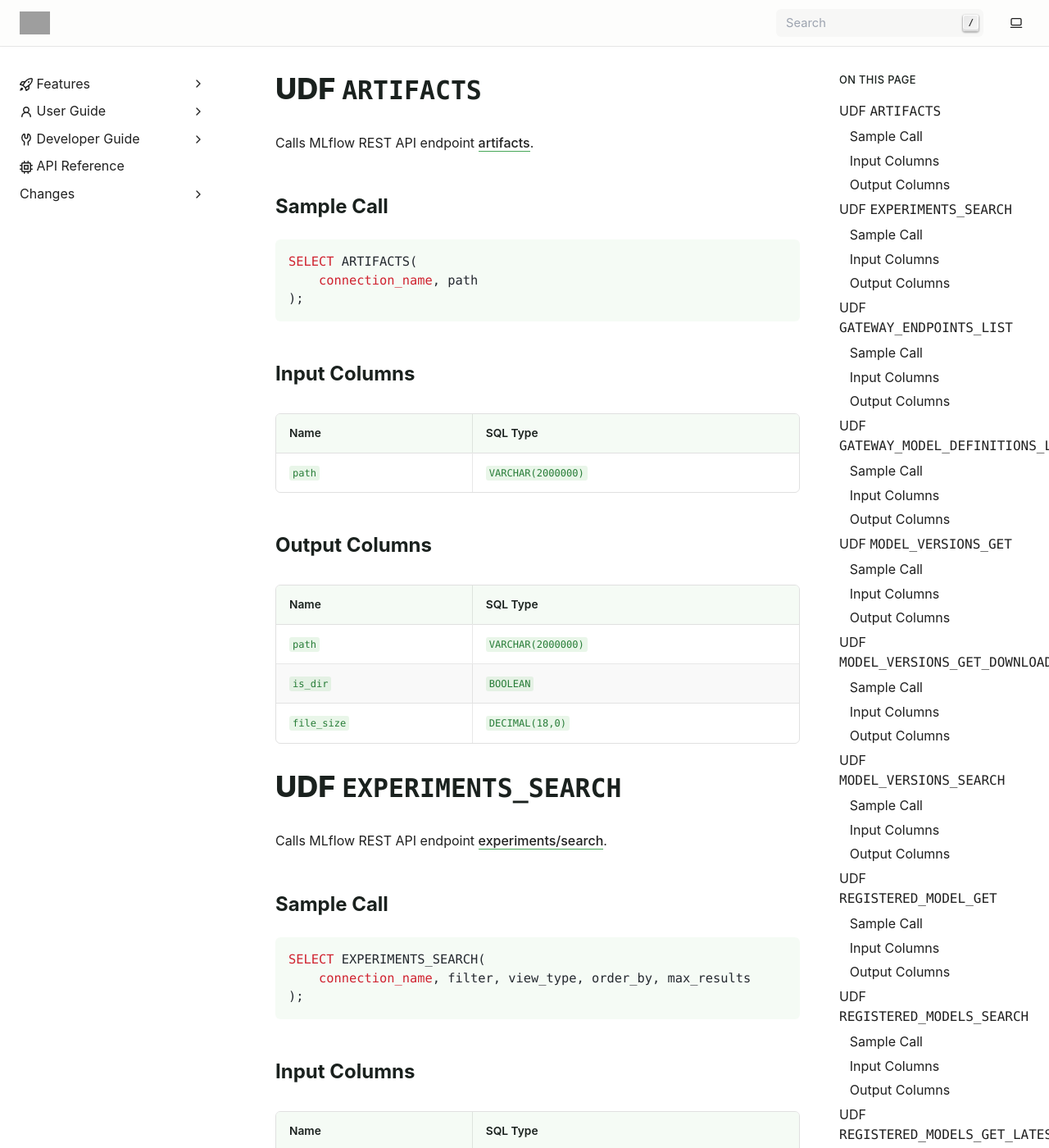
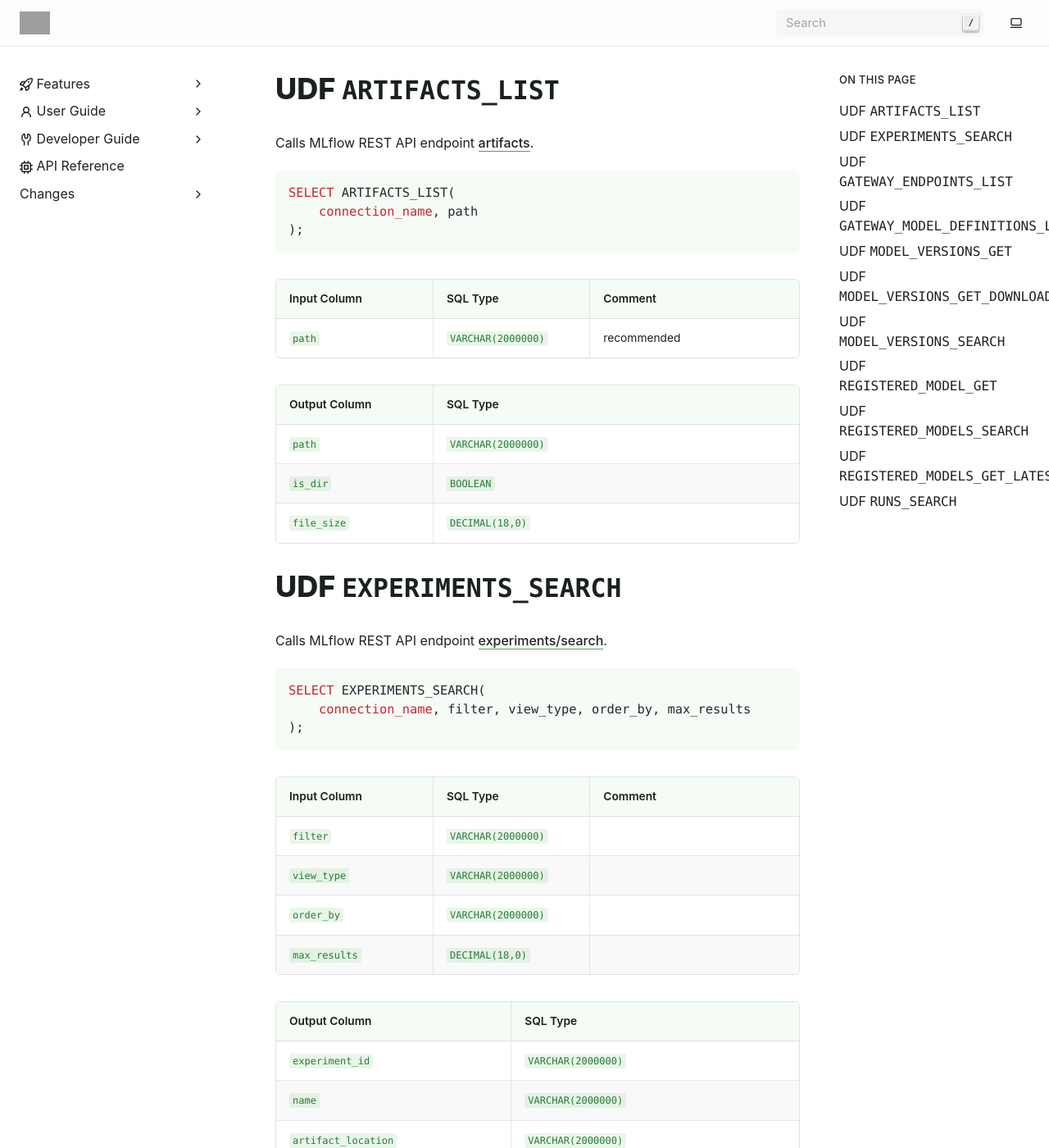
Before and after one commit to exasol/mlflow-plugin, a Sphinx documentation site: the page built from doc/user_guide/access_mlflow/rest_endpoints.rst, in a window 1280 px wide and 1400 px high. Shown: the whole window at 82% size. Built offline with Sphinx 7.4.7, drawn with Linux system fonts in a browser that asks for light colours; pages that are not in the unit, such as notebooks, are missing from menus; some of the changed text lies outside the part shown; grey boxes are pictures that could not be loaded.

Commit message:
#90: Configure names of Virtual Schema tables

```diff
--- a/doc/user_guide/access_mlflow/rest_endpoints.rst
+++ b/doc/user_guide/access_mlflow/rest_endpoints.rst
@@ -1,37 +1,31 @@
-UDF ``ARTIFACTS``
------------------
+UDF ``ARTIFACTS_LIST``
+----------------------
 
 Calls MLflow REST API endpoint `artifacts <https://mlflow.org/docs/latest/api_reference/rest-api.html#mlflowartifactsmlflowartifactsservicelistartifacts>`_.
 
-Sample Call
-^^^^^^^^^^^
-
 .. code-block:: sql
 
-    SELECT ARTIFACTS(
+    SELECT ARTIFACTS_LIST(
         connection_name, path
     );
 
-Input Columns
-^^^^^^^^^^^^^
+.. list-table::
+   :header-rows: 1
+   :widths: 30 30 40
+
+   * - Input Column
+     - SQL Type
+     - Comment
+   * - ``path``
+     - ``VARCHAR(2000000)``
+     - recommended
+
 
 .. list-table::
    :header-rows: 1
-   :widths: 30 50
+   :widths: 30 70
 
-   * - Name
-     - SQL Type
-   * - ``path``
-     - ``VARCHAR(2000000)``
-
-Output Columns
-^^^^^^^^^^^^^^
-
-.. list-table::
-   :header-rows: 1
-   :widths: 30 50
-
-   * - Name
+   * - Output Column
      - SQL Type
    * - ``path``
      - ``VARCHAR(2000000)``
@@ -45,41 +39,38 @@ UDF ``EXPERIMENTS_SEARCH``
 
 Calls MLflow REST API endpoint `experiments/search <https://mlflow.org/docs/latest/api_reference/rest-api.html#search-experiments>`_.
 
-Sample Call
-^^^^^^^^^^^
-
 .. code-block:: sql
 
     SELECT EXPERIMENTS_SEARCH(
         connection_name, filter, view_type, order_by, max_results
     );
 
-Input Columns
-^^^^^^^^^^^^^
+.. list-table::
+   :header-rows: 1
+   :widths: 30 30 40
+
+   * - Input Column
+     - SQL Type
+     - Comment
+   * - ``filter``
+     - ``VARCHAR(2000000)``
+     -
+   * - ``view_type``
+     - ``VARCHAR(2000000)``
+     -
+   * - ``order_by``
+     - ``VARCHAR(2000000)``
+     -
+   * - ``max_results``
+     - ``DECIMAL(18,0)``
+     -
+
 
 .. list-table::
    :header-rows: 1
-   :widths: 30 50
+   :widths: 30 70
 
-   * - Name
-     - SQL Type
-   * - ``filter``
-     - ``VARCHAR(2000000)``
-   * - ``view_type``
-     - ``VARCHAR(2000000)``
-   * - ``order_by``
-     - ``VARCHAR(2000000)``
-   * - ``max_results``
-     - ``DECIMAL(18,0)``
-
-Output Columns
-^^^^^^^^^^^^^^
-
-.. list-table::
-   :header-rows: 1
-   :widths: 30 50
-
-   * - Name
+   * - Output Column
      - SQL Type
    * - ``experiment_id``
      - ``VARCHAR(2000000)``
@@ -105,37 +96,32 @@ UDF ``GATEWAY_ENDPOINTS_LIST``
 
 Calls MLflow REST API endpoint `gateway/endpoints/list <https://mlflow.org/docs/latest/api_reference/rest-api.html#list-gateway-endpoints>`_.
 
-Sample Call
-^^^^^^^^^^^
-
 .. code-block:: sql
 
     SELECT GATEWAY_ENDPOINTS_LIST(
         connection_name, provider, secret_id
     );
 
-Input Columns
-^^^^^^^^^^^^^
+.. list-table::
+   :header-rows: 1
+   :widths: 30 30 40
+
+   * - Input Column
+     - SQL Type
+     - Comment
+   * - ``provider``
+     - ``VARCHAR(2000000)``
+     -
+   * - ``secret_id``
+     - ``VARCHAR(2000000)``
+     -
+
 
 .. list-table::
    :header-rows: 1
-   :widths: 30 50
+   :widths: 30 70
 
-   * - Name
-     - SQL Type
-   * - ``provider``
-     - ``VARCHAR(2000000)``
-   * - ``secret_id``
-     - ``VARCHAR(2000000)``
-
-Output Columns
-^^^^^^^^^^^^^^
-
-.. list-table::
-   :header-rows: 1
-   :widths: 30 50
-
-   * - Name
+   * - Output Column
      - SQL Type
    * - ``endpoint_id``
      - ``VARCHAR(2000000)``
@@ -169,37 +155,32 @@ UDF ``GATEWAY_MODEL_DEFINITIONS_LIST``
 
 Calls MLflow REST API endpoint `gateway/model-definitions/list <https://mlflow.org/docs/latest/api_reference/rest-api.html#list-gateway-model-definitions>`_.
 
-Sample Call
-^^^^^^^^^^^
-
 .. code-block:: sql
 
     SELECT GATEWAY_MODEL_DEFINITIONS_LIST(
         connection_name, provider, secret_id
     );
 
-Input Columns
-^^^^^^^^^^^^^
+.. list-table::
+   :header-rows: 1
+   :widths: 30 30 40
+
+   * - Input Column
+     - SQL Type
+     - Comment
+   * - ``provider``
+     - ``VARCHAR(2000000)``
+     -
+   * - ``secret_id``
+     - ``VARCHAR(2000000)``
+     -
+
 
 .. list-table::
    :header-rows: 1
-   :widths: 30 50
+   :widths: 30 70
 
-   * - Name
-     - SQL Type
-   * - ``provider``
-     - ``VARCHAR(2000000)``
-   * - ``secret_id``
-     - ``VARCHAR(2000000)``
-
-Output Columns
-^^^^^^^^^^^^^^
-
-.. list-table::
-   :header-rows: 1
-   :widths: 30 50
-
-   * - Name
+   * - Output Column
      - SQL Type
    * - ``model_definition_id``
      - ``VARCHAR(2000000)``
@@ -235,37 +216,32 @@ UDF ``MODEL_VERSIONS_GET``
 
 Calls MLflow REST API endpoint `model-versions/get <https://mlflow.org/docs/latest/api_reference/rest-api.html#get-modelversion>`_.
 
-Sample Call
-^^^^^^^^^^^
-
 .. code-block:: sql
 
     SELECT MODEL_VERSIONS_GET(
         connection_name, name, version
     );
 
-Input Columns
-^^^^^^^^^^^^^
+.. list-table::
+   :header-rows: 1
+   :widths: 30 30 40
+
+   * - Input Column
+     - SQL Type
+     - Comment
+   * - ``name``
+     - ``VARCHAR(2000000)``
+     - mandatory
+   * - ``version``
+     - ``VARCHAR(2000000)``
+     - mandatory
+
 
 .. list-table::
    :header-rows: 1
-   :widths: 30 50
+   :widths: 30 70
 
-   * - Name
-     - SQL Type
-   * - ``name``
-     - ``VARCHAR(2000000)``
-   * - ``version``
-     - ``VARCHAR(2000000)``
-
-Output Columns
-^^^^^^^^^^^^^^
-
-.. list-table::
-   :header-rows: 1
-   :widths: 30 50
-
-   * - Name
+   * - Output Column
      - SQL Type
    * - ``name``
      - ``VARCHAR(2000000)``
@@ -305,37 +281,32 @@ UDF ``MODEL_VERSIONS_GET_DOWNLOAD_URI``
 
 Calls MLflow REST API endpoint `model-versions/get-download-uri <https://mlflow.org/docs/latest/api_reference/rest-api.html#get-download-uri-for-modelversion-artifacts>`_.
 
-Sample Call
-^^^^^^^^^^^
-
 .. code-block:: sql
 
     SELECT MODEL_VERSIONS_GET_DOWNLOAD_URI(
         connection_name, name, version
     );
 
-Input Columns
-^^^^^^^^^^^^^
+.. list-table::
+   :header-rows: 1
+   :widths: 30 30 40
+
+   * - Input Column
+     - SQL Type
+     - Comment
+   * - ``name``
+     - ``VARCHAR(2000000)``
+     - mandatory
+   * - ``version``
+     - ``VARCHAR(2000000)``
+     - mandatory
+
 
 .. list-table::
    :header-rows: 1
-   :widths: 30 50
+   :widths: 30 70
 
-   * - Name
-     - SQL Type
-   * - ``name``
-     - ``VARCHAR(2000000)``
-   * - ``version``
-     - ``VARCHAR(2000000)``
-
-Output Columns
-^^^^^^^^^^^^^^
-
-.. list-table::
-   :header-rows: 1
-   :widths: 30 50
-
-   * - Name
+   * - Output Column
      - SQL Type
    * - ``artifact_uri``
      - ``VARCHAR(2000000)``
@@ -345,39 +316,35 @@ UDF ``MODEL_VERSIONS_SEARCH``
 
 Calls MLflow REST API endpoint `model-versions/search <https://mlflow.org/docs/latest/api_reference/rest-api.html#search-modelversions>`_.
 
-Sample Call
-^^^^^^^^^^^
-
 .. code-block:: sql
 
     SELECT MODEL_VERSIONS_SEARCH(
         connection_name, filter, order_by, max_results
     );
 
-Input Columns
-^^^^^^^^^^^^^
+.. list-table::
+   :header-rows: 1
+   :widths: 30 30 40
+
+   * - Input Column
+     - SQL Type
+     - Comment
+   * - ``filter``
+     - ``VARCHAR(2000000)``
+     -
+   * - ``order_by``
+     - ``VARCHAR(2000000)``
+     -
+   * - ``max_results``
+     - ``DECIMAL(18,0)``
+     -
+
 
 .. list-table::
    :header-rows: 1
-   :widths: 30 50
+   :widths: 30 70
 
-   * - Name
-     - SQL Type
-   * - ``filter``
-     - ``VARCHAR(2000000)``
-   * - ``order_by``
-     - ``VARCHAR(2000000)``
-   * - ``max_results``
-     - ``DECIMAL(18,0)``
-
-Output Columns
-^^^^^^^^^^^^^^
-
-.. list-table::
-   :header-rows: 1
-   :widths: 30 50
-
-   * - Name
+   * - Output Column
      - SQL Type
    * - ``name``
      - ``VARCHAR(2000000)``
@@ -417,35 +384,29 @@ UDF ``REGISTERED_MODEL_GET``
 
 Calls MLflow REST API endpoint `registered-models/get <https://mlflow.org/docs/latest/api_reference/rest-api.html#get-registeredmodel>`_.
 
-Sample Call
-^^^^^^^^^^^
-
 .. code-block:: sql
 
     SELECT REGISTERED_MODEL_GET(
         connection_name, name
     );
 
-Input Columns
-^^^^^^^^^^^^^
+.. list-table::
+   :header-rows: 1
+   :widths: 30 30 40
+
+   * - Input Column
+     - SQL Type
+     - Comment
+   * - ``name``
+     - ``VARCHAR(2000000)``
+     - mandatory
+
 
 .. list-table::
    :header-rows: 1
-   :widths: 30 50
+   :widths: 30 70
 
-   * - Name
-     - SQL Type
-   * - ``name``
-     - ``VARCHAR(2000000)``
-
-Output Columns
-^^^^^^^^^^^^^^
-
-.. list-table::
-   :header-rows: 1
-   :widths: 30 50
-
-   * - Name
+   * - Output Column
      - SQL Type
    * - ``name``
      - ``VARCHAR(2000000)``
@@ -471,39 +432,35 @@ UDF ``REGISTERED_MODELS_SEARCH``
 
 Calls MLflow REST API endpoint `registered-models/search <https://mlflow.org/docs/latest/api_reference/rest-api.html#search-registeredmodels>`_.
 
-Sample Call
-^^^^^^^^^^^
-
 .. code-block:: sql
 
     SELECT REGISTERED_MODELS_SEARCH(
         connection_name, filter, order_by, max_results
     );
 
-Input Columns
-^^^^^^^^^^^^^
+.. list-table::
+   :header-rows: 1
+   :widths: 30 30 40
+
+   * - Input Column
+     - SQL Type
+     - Comment
+   * - ``filter``
+     - ``VARCHAR(2000000)``
+     -
+   * - ``order_by``
+     - ``VARCHAR(2000000)``
+     -
+   * - ``max_results``
+     - ``DECIMAL(18,0)``
+     -
+
 
 .. list-table::
    :header-rows: 1
-   :widths: 30 50
+   :widths: 30 70
 
-   * - Name
-     - SQL Type
-   * - ``filter``
-     - ``VARCHAR(2000000)``
-   * - ``order_by``
-     - ``VARCHAR(2000000)``
-   * - ``max_results``
-     - ``DECIMAL(18,0)``
-
-Output Columns
-^^^^^^^^^^^^^^
-
-.. list-table::
-   :header-rows: 1
-   :widths: 30 50
-
-   * - Name
+   * - Output Column
      - SQL Type
    * - ``name``
      - ``VARCHAR(2000000)``
@@ -529,37 +486,32 @@ UDF ``REGISTERED_MODELS_GET_LATEST_VERSIONS``
 
 Calls MLflow REST API endpoint `registered-models/get-latest-versions <https://mlflow.org/docs/latest/api_reference/rest-api.html#get-latest-modelversions>`_.
 
-Sample Call
-^^^^^^^^^^^
-
 .. code-block:: sql
 
     SELECT REGISTERED_MODELS_GET_LATEST_VERSIONS(
         connection_name, name, stages
     );
 
-Input Columns
-^^^^^^^^^^^^^
+.. list-table::
+   :header-rows: 1
+   :widths: 30 30 40
+
+   * - Input Column
+     - SQL Type
+     - Comment
+   * - ``name``
+     - ``VARCHAR(2000000)``
+     - mandatory
+   * - ``stages``
+     - ``VARCHAR(2000000)``
+     -
+
 
 .. list-table::
    :header-rows: 1
-   :widths: 30 50
+   :widths: 30 70
 
-   * - Name
-     - SQL Type
-   * - ``name``
-     - ``VARCHAR(2000000)``
-   * - ``stages``
-     - ``VARCHAR(2000000)``
-
-Output Columns
-^^^^^^^^^^^^^^
-
-.. list-table::
-   :header-rows: 1
-   :widths: 30 50
-
-   * - Name
+   * - Output Column
      - SQL Type
    * - ``name``
      - ``VARCHAR(2000000)``
@@ -599,43 +551,41 @@ UDF ``RUNS_SEARCH``
 
 Calls MLflow REST API endpoint `runs/search <https://mlflow.org/docs/latest/api_reference/rest-api.html#search-runs>`_.
 
-Sample Call
-^^^^^^^^^^^
-
 .. code-block:: sql
 
     SELECT RUNS_SEARCH(
         connection_name, experiment_ids, filter, run_view_type, order_by, max_results
     );
 
-Input Columns
-^^^^^^^^^^^^^
+.. list-table::
+   :header-rows: 1
+   :widths: 30 30 40
+
+   * - Input Column
+     - SQL Type
+     - Comment
+   * - ``experiment_ids``
+     - ``VARCHAR(2000000)``
+     - recommended
+   * - ``filter``
+     - ``VARCHAR(2000000)``
+     -
+   * - ``run_view_type``
+     - ``VARCHAR(2000000)``
+     -
+   * - ``order_by``
+     - ``VARCHAR(2000000)``
+     -
+   * - ``max_results``
+     - ``DECIMAL(18,0)``
+     -
+
 
 .. list-table::
    :header-rows: 1
-   :widths: 30 50
+   :widths: 30 70
 
-   * - Name
-     - SQL Type
-   * - ``experiment_ids``
-     - ``VARCHAR(2000000)``
-   * - ``filter``
-     - ``VARCHAR(2000000)``
-   * - ``run_view_type``
-     - ``VARCHAR(2000000)``
-   * - ``order_by``
-     - ``VARCHAR(2000000)``
-   * - ``max_results``
-     - ``DECIMAL(18,0)``
-
-Output Columns
-^^^^^^^^^^^^^^
-
-.. list-table::
-   :header-rows: 1
-   :widths: 30 50
-
-   * - Name
+   * - Output Column
      - SQL Type
    * - ``run_id``
      - ``VARCHAR(2000000)``
--- a/noxfile.py
+++ b/noxfile.py
@@ -51,7 +51,9 @@ def docs_update_udfs(session: nox.Session):
     with (path / "rest_endpoints.rst").open("w") as f:
         for ep in rest_api.ALL_ENDPOINTS:
             args = ", ".join(col.name for col in ep.input_columns)
-            input_columns = [(c.sql_name, c.sql_type) for c in ep.input_columns]
+            input_columns = [
+                (c.sql_name, c.sql_type, c.comment) for c in ep.input_columns
+            ]
             output_columns = [(c.sql_name, c.sql_type) for c in ep.total_output_columns]
             result = template.render(
                 udf_name=ep.var_name,
```
Also changed, not shown: doc/changes/unreleased.md (+1 -0 lines), doc/user_guide/access_mlflow/template_rest_endpoints.jinja (+18 -24 lines), 4 other files.
